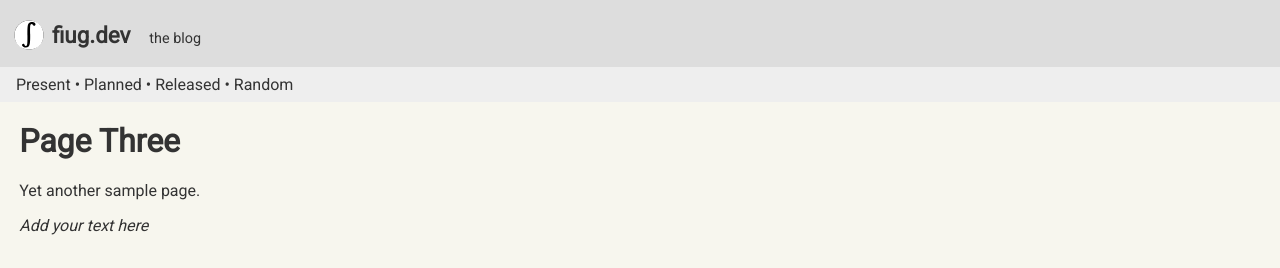
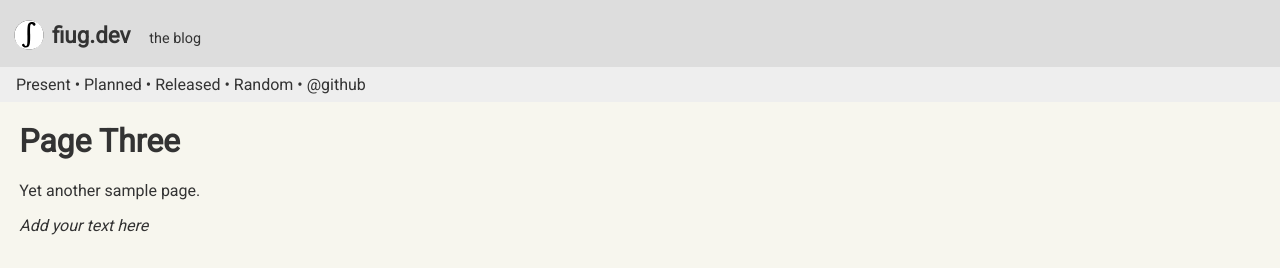
Before and after one commit to fiugd/blog, a Jekyll site: the page built from docs/three.html, in a window 1280 px wide. Shown: the top 268 px of the page. Built offline with Jekyll 4.4.1, drawn with Linux system fonts in a browser that asks for light colours.

Commit message:
Update _config.yml

```diff
--- a/docs/_config.yml
+++ b/docs/_config.yml
@@ -14,6 +14,7 @@ nav:
 - { title: 'Planned',             href: '/two.html' }
 - { title: 'Released',           href: '/three.html' }
 - { title: 'Random',             href: '/two.html' }
+- { title: '@github', href: 'https://github.com/crosshj/fiug-blog' }
 
 #########################
 # more settings
```
